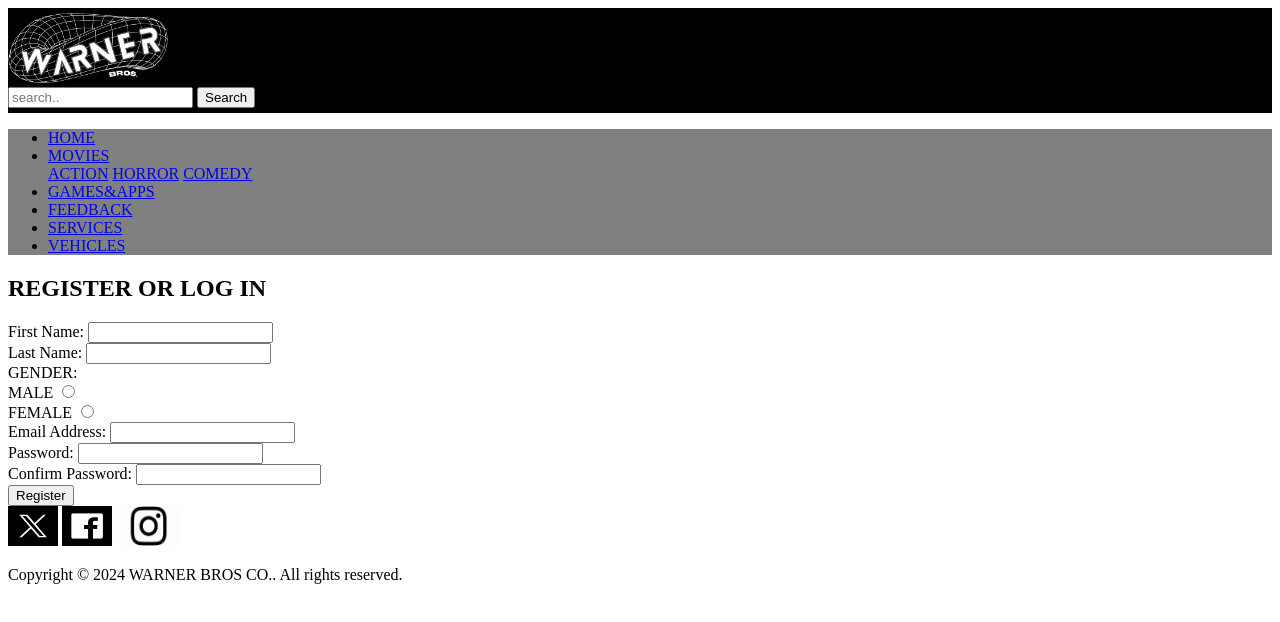
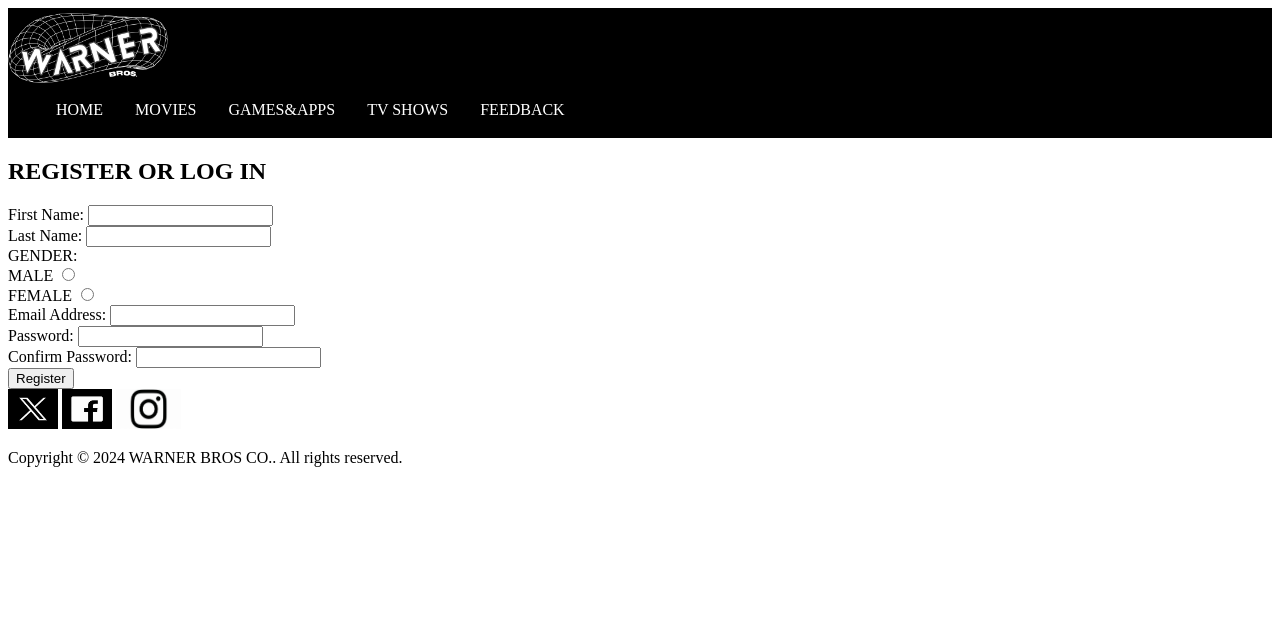
Before and after one commit to bida23-108/BIDA23-108_WARNER-BROS, a plain HTML site: page REGISTRATION.html in a window 1280 px wide. Drawn offline with Linux system fonts and the light colour scheme.

Commit message:
Update REGISTRATION.html

```diff
--- a/REGISTRATION.html
+++ b/REGISTRATION.html
@@ -1,42 +1,34 @@
 <!doctype html>
 <html>
 <html lang="eng">
-  <header>
+  <head>
   <meta charset= "UTF-8">
    <meta name= "viewport" content= "width=device-width,initial scale=1">
      <link href ="style.css" rel= "stylesheet">
-  <title>Warner Bros. Homepage</title>
-     <div class="header">
-        <div class="logo">
-            <img src="Picsart_24-04-14_14-02-12-268.jpg" alt="logo" type="jpg"width="160px"height="70px"> WARNER BROS.
-       <div class="search">
-         <form action="">
-           <input type="search" placeholder= "search..">
-           <button type="'submit" class= "btn">Search</button>
-         </form>
-       </div>
+  <title>Warner Bros| Legendary stories, legendary moments!</title>
 
-  </header>
+  </head>
   <body>
-     <nav style="background-color: grey;">
-
-   <ul>
-      <li><a href = "home.html" >HOME </a></li>
-      <li class="dropdown">
-    <a href="javascript:void(0)" class="dropbtn">MOVIES</a>
-    <div class="dropdown-content">
-      <a href="action.html">ACTION</a>
-      <a href="Horror.html">HORROR</a>
-      <a href="comedy.html">COMEDY</a>
+    <header>
+      <nav class="navbar navbar-expand-lg bg-body-tertiary">
+  <div class="container-fluid">
+    <a class="navbar-brand" href="home.html">
+       <img src="Picsart_24-04-14_14-02-12-268.jpg" alt="logo" type="jpg"width="160px"height="70px">  <ul>  <li><a href = "home.html" >HOME </a></li>  <li class="dropdown">  <li class="dropdown">  <a href="javascript:void(0)" class="dropbtn">MOVIES</a> <div class="dropdown-content"> <a href="action.html">ACTION</a> <a href="Horror.html">HORROR</a> <a href="comedy.html">COMEDY</a>
     </div>
       </li>
-
      <li><a href = gamesandapps.html" >GAMES&APPS</a></li>
-     <li><a href = "feedback.html" >FEEDBACK </a></li>
-     <li><a href = "SERVICES.html" >SERVICES </a></li>
-     <li><a href = "VEHICLES.html" >VEHICLES</a></li>
+      <li class="dropdown">
+     <a href="javascript:void(0)" class="dropbtn">TV SHOWS</a>
+    <div class="dropdown-content">
+      <a href="actiontvshows.html">ACTION</a>
+      <a href="animationtv.html">ANIMATION</a>
+       <li><a href = "feedback.html" >FEEDBACK </a></li>
+    </div>
    </ul>
-   </nav>
+  </div>
+      </nav>
+    </header>
+    </a>
 
 <h2> REGISTER OR LOG IN </h2>
 
```
